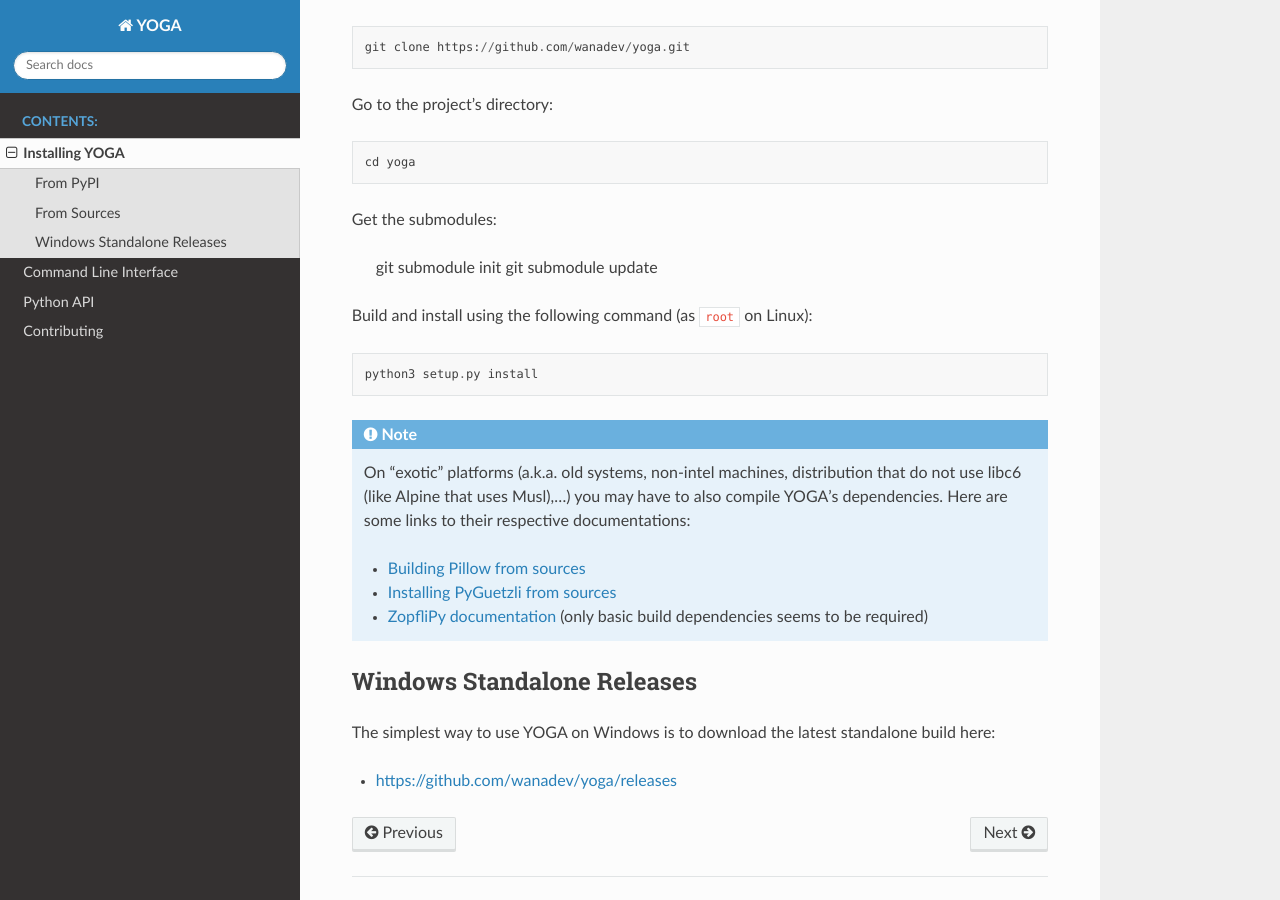
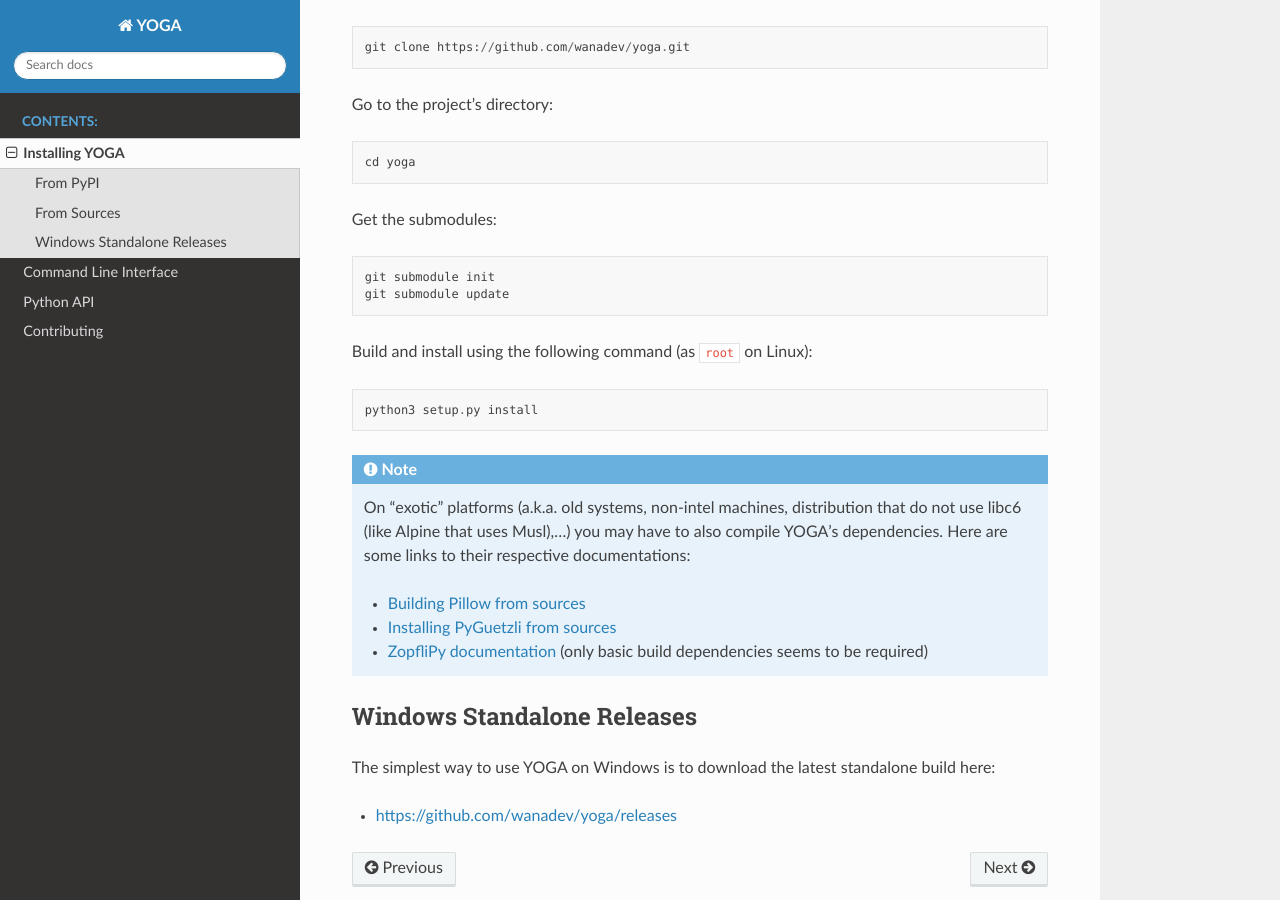
Before and after one commit to wanadev/yoga, a Sphinx documentation site: the page built from doc/install.rst, in a window 1280 px wide and 900 px high, scrolled down 721 px. Built offline with Sphinx 7.4.7 and the Read the Docs theme 2.0.0, drawn with Linux system fonts in a browser that asks for light colours.

Commit message:
Fix a typo in the doc

```diff
--- a/doc/install.rst
+++ b/doc/install.rst
@@ -30,7 +30,7 @@
 
     cd yoga
 
-Get the submodules:
+Get the submodules::
 
     git submodule init
     git submodule update
```
